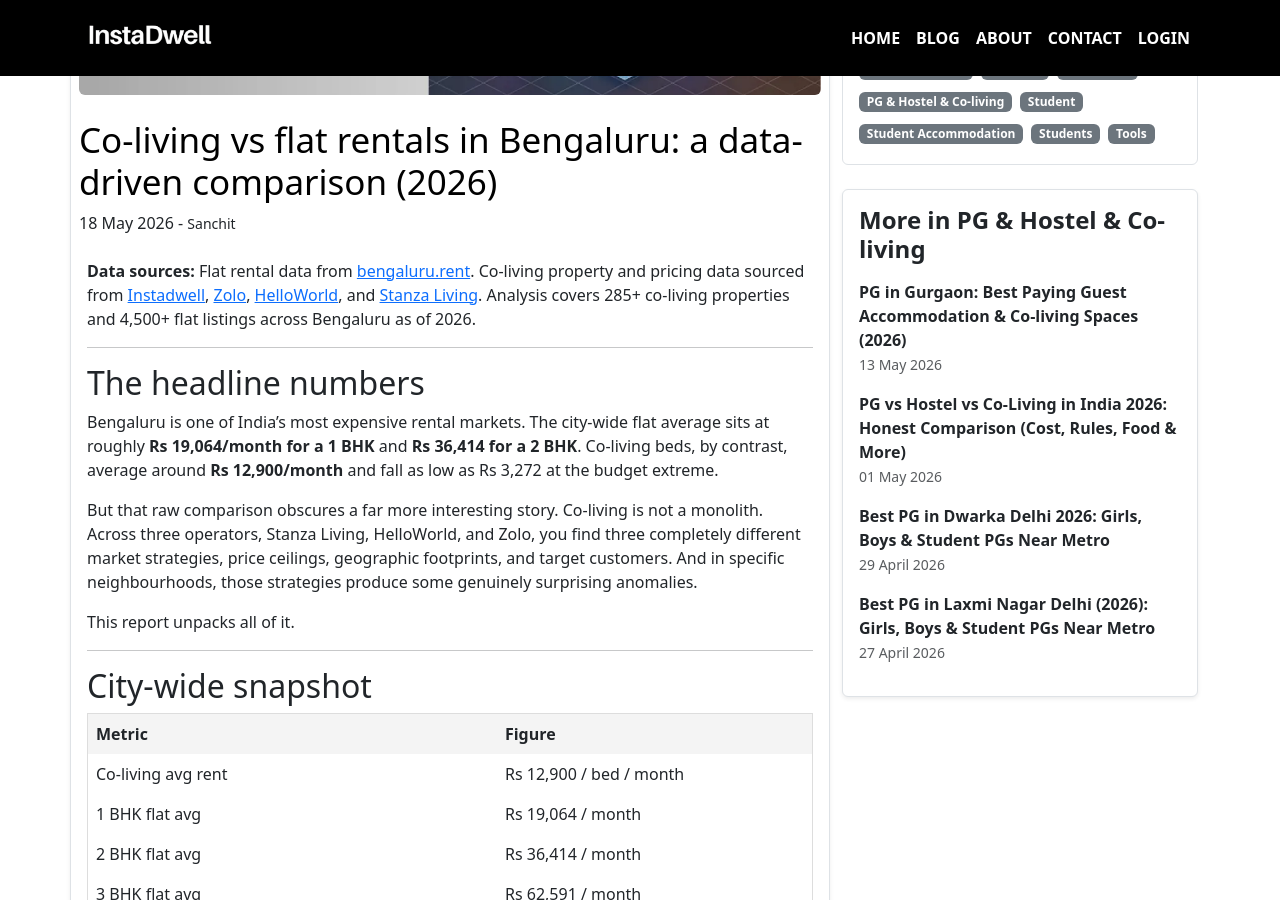
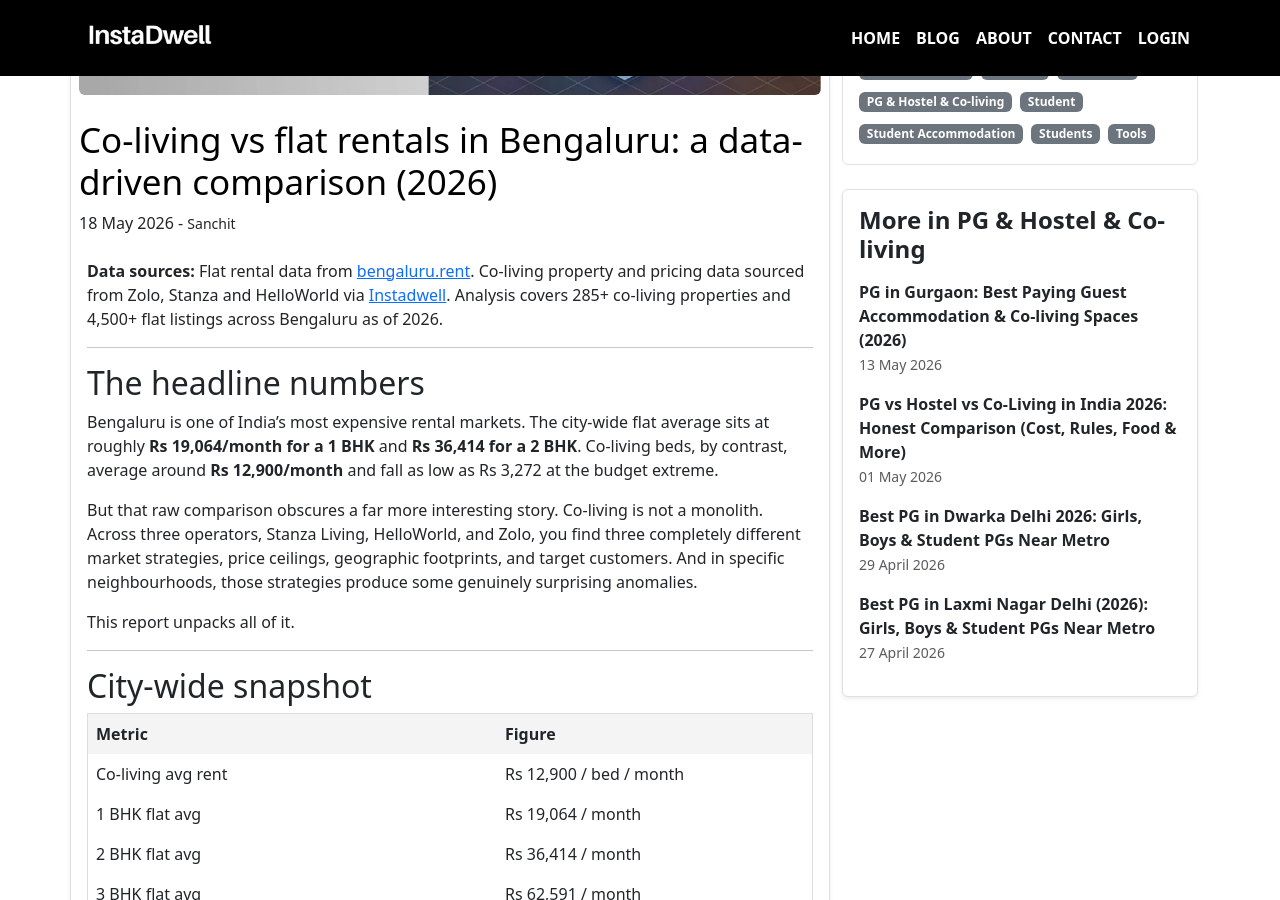
Before and after one commit to instadw/instadwell-blog, a Jekyll site: the page built from _posts/2026-5-18-coliving-vs-flat-bengaluru-2026-report.md, in a window 1280 px wide and 900 px high, scrolled down 398 px. Built offline with Jekyll 4.4.1, drawn with Linux system fonts in a browser that asks for light colours; some of the changed lines change nothing that is shown; some of the changed text lies outside the part shown.

Commit message:
Update 2026-5-18-coliving-vs-flat-bengaluru-2026-report.md

```diff
--- a/_posts/2026-5-18-coliving-vs-flat-bengaluru-2026-report.md
+++ b/_posts/2026-5-18-coliving-vs-flat-bengaluru-2026-report.md
@@ -9,7 +9,7 @@
 date: 2026-5-18T09:14:00.000+05:30
 ---
 
-> **Data sources:** Flat rental data from [bengaluru.rent](https://bengaluru.rent). Co-living property and pricing data sourced from [Instadwell](https://instadwell.com), [Zolo](https://zolostays.com), [HelloWorld](https://livehelloworld.com), and [Stanza Living](https://stanzaliving.com). Analysis covers 285+ co-living properties and 4,500+ flat listings across Bengaluru as of 2026.
+> **Data sources:** Flat rental data from [bengaluru.rent](https://bengaluru.rent). Co-living property and pricing data sourced from Zolo, Stanza and HelloWorld via [Instadwell](https://instadwell.com). Analysis covers 285+ co-living properties and 4,500+ flat listings across Bengaluru as of 2026.
 
 ---
 
@@ -353,9 +353,9 @@
 | Source | Coverage | What it covers |
 |---|---|---|
 | [bengaluru.rent](https://bengaluru.rent) | 4,583 pins across Bengaluru | Crowdsourced flat rents: BHK type, gated/not-gated, furnished/unfurnished, area averages |
-| [Stanza Living](https://stanzaliving.com) via [Instadwell](https://instadwell.com) | 130+ Bengaluru properties | Co-living property names, locations, starting rents |
-| [HelloWorld](https://livehelloworld.com) via [Instadwell](https://instadwell.com) | 40+ Bengaluru properties | Co-living property names, locations, starting rents |
-| [Zolo](https://zolostays.com) via [Instadwell](https://instadwell.com) | 160+ Bengaluru properties | Co-living property names, locations, starting rents |
+| Stanza Living via [Instadwell](https://instadwell.com) | 130+ Bengaluru properties | Co-living property names, locations, starting rents |
+| HelloWorld via [Instadwell](https://instadwell.com) | 40+ Bengaluru properties | Co-living property names, locations, starting rents |
+| Zolo via [Instadwell](https://instadwell.com) | 160+ Bengaluru properties | Co-living property names, locations, starting rents |
 
 **Notes:**
 * Co-living rents quoted are starting/minimum rents for a bed in a shared room unless otherwise specified.
```
